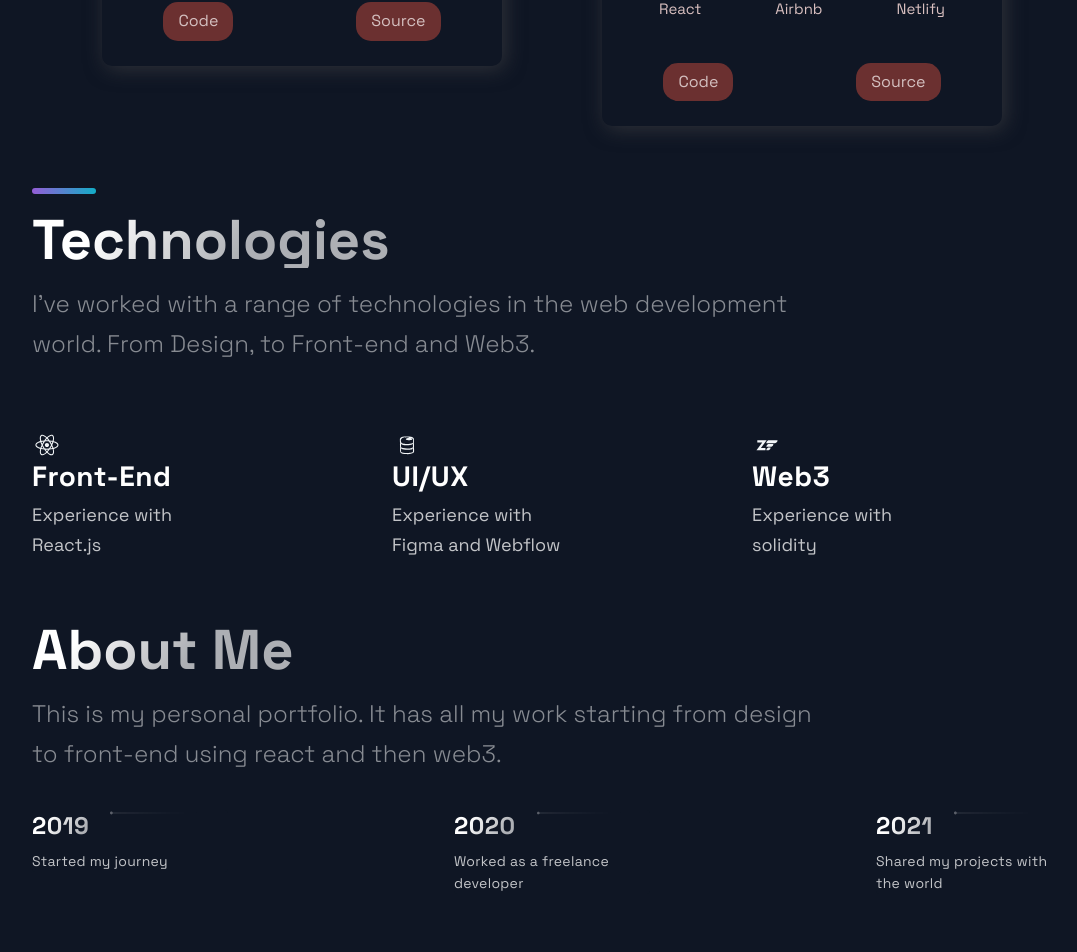
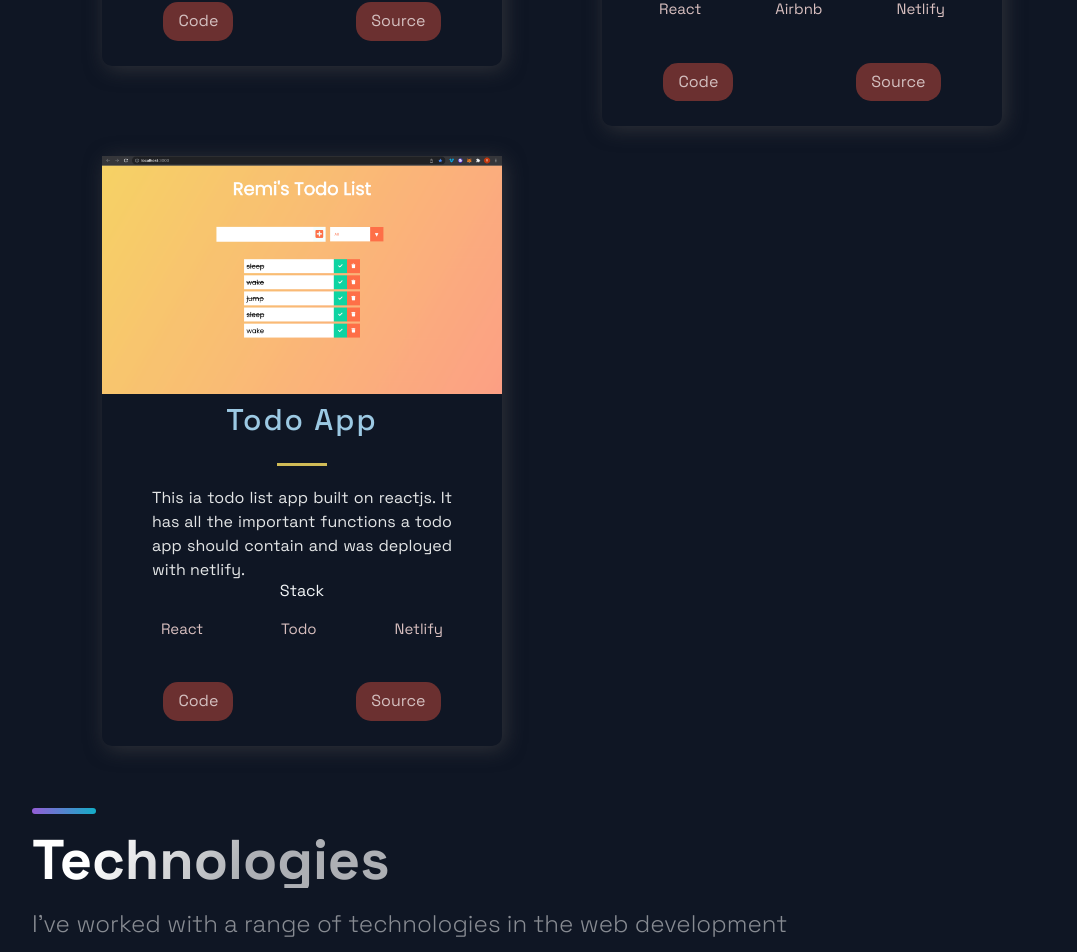
Before and after one commit to remiabduls/portfolio_website, a Next.js app: page / in a window 1280 px wide. Shown: the part 2022-2974 px from the top of the page, without its empty margins (88-1165 px from the left). Built offline with nearby package versions, Linux system fonts and the light colour scheme.

Commit message:
commit to 'master'

```diff
--- a/src/constants/constants.js
+++ b/src/constants/constants.js
@@ -39,6 +39,16 @@ export const projects = [
     visit: "https://github.com/remiabduls/airbnb-clone.git",
     id: 3,
   },
+  {
+    title: "Todo App",
+    description:
+      "This ia todo list app built on reactjs. It has all the important functions a todo app should contain and was deployed with netlify.",
+    image: "/images/5.jpg",
+    tags: ["React", "Todo", "Netlify"],
+    source: "https://trusting-jepsen-fb24ab.netlify.app/",
+    visit: "https://github.com/remiabduls/todo-list.git",
+    id: 4,
+  },
 ];
 
 export const TimeLineData = [
```
Also changed, not shown: public/images/5.jpg (added).
